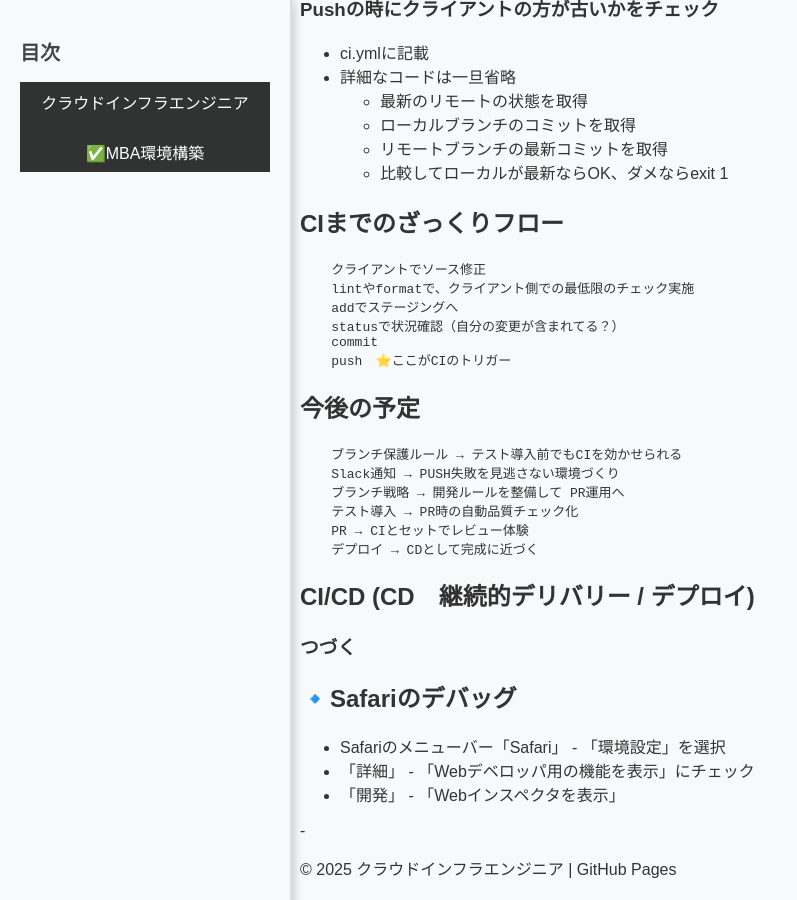
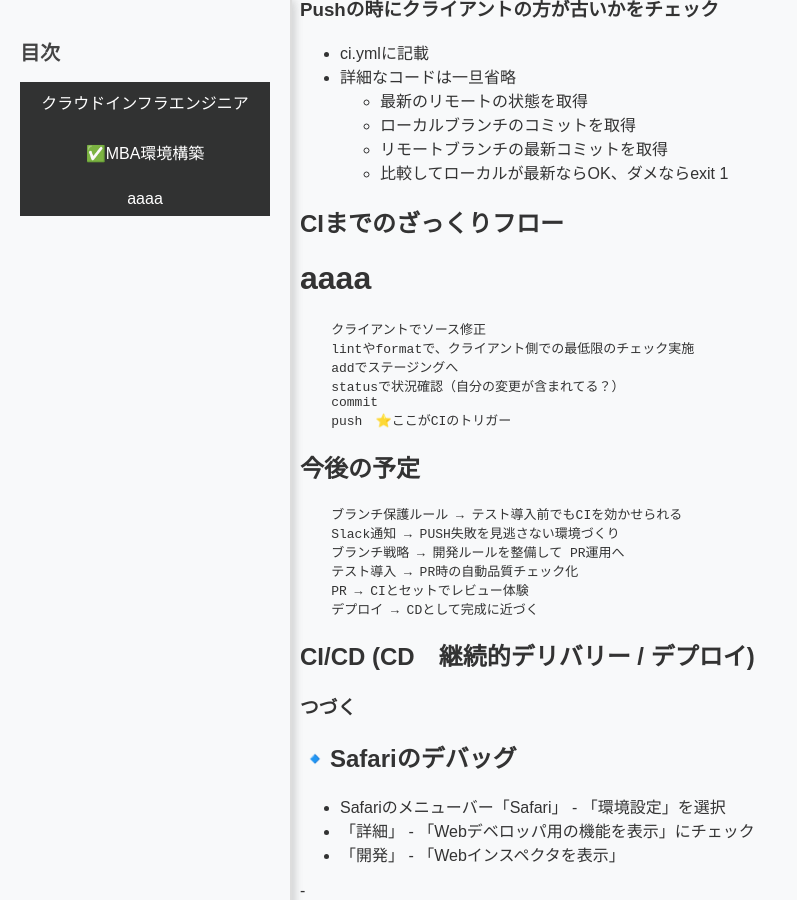
Before and after one commit to cloudrobo48/aws-cloud, a Jekyll site: the page built from docs/mac/mac-memo.md, in a window 1280 px wide and 900 px high, scrolled down 4825 px. Shown: the whole window, without its empty margins (0-797 px from the left). Built offline with Jekyll 4.4.1, drawn with Linux system fonts in a browser that asks for light colours; our own code applies the rules of GitHub Pages for plain Markdown files.

````diff
--- a/docs/mac/mac-memo.md
+++ b/docs/mac/mac-memo.md
@@ -279,6 +279,8 @@
 
 ## CIまでのざっくりフロー
 
+# aaaa
+
 ```
     クライアントでソース修正
     lintやformatで、クライアント側での最低限のチェック実施
````
Also changed, not shown: 1 other file.
